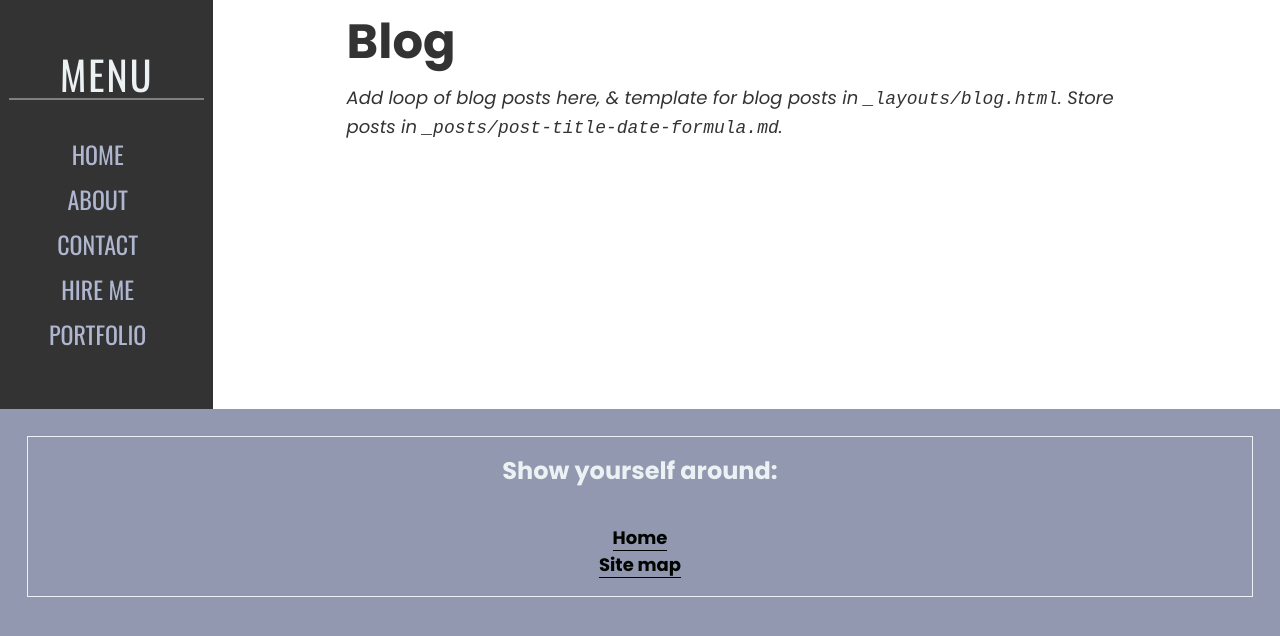
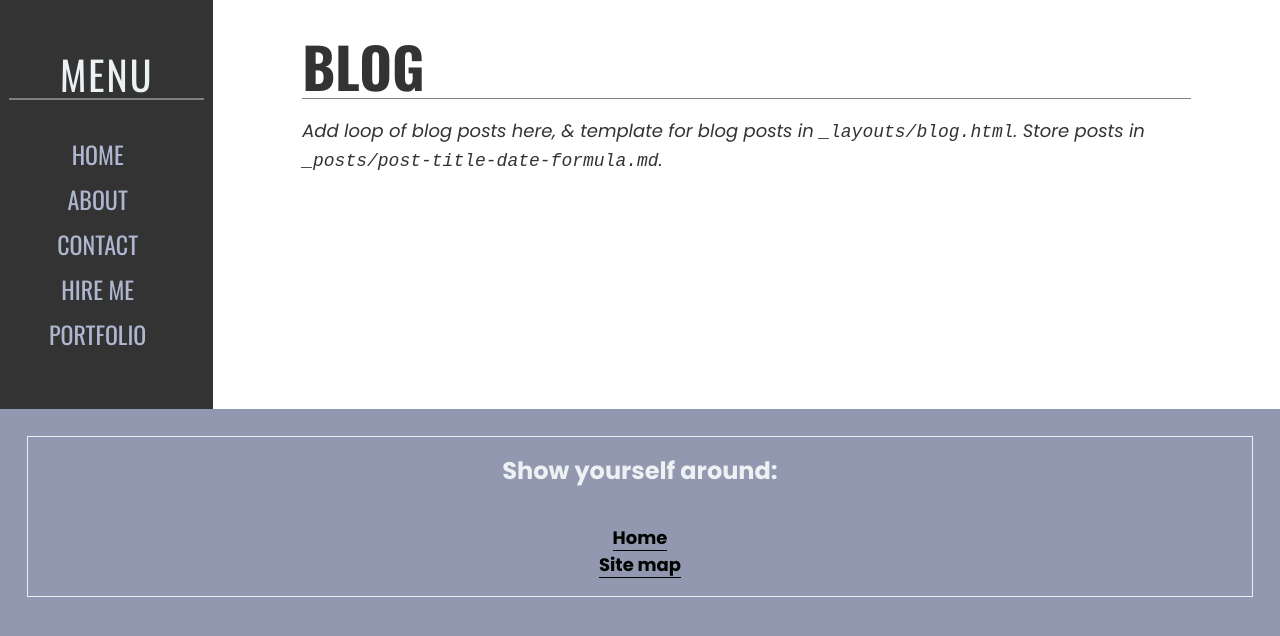
Before and after one commit to kbdonnally/katherinedoes.design, a Jekyll site: the page built from pages/real/blog.md, in a window 1280 px wide. Shown: the top 636 px of the page. Built offline with Jekyll 4.4.1, drawn with Linux system fonts in a browser that asks for light colours; some web fonts are replaced.

Commit message:
Rearrange & clean up CSS styles for generic headers

```diff
--- /dev/null
+++ b/assets/css/_sass/_layouts/_default.scss
@@ -0,0 +1,16 @@
+/* Default Layout Styles: */
+
+// wraps {{ content }} in default.html
+.main-content-wrapper {
+	position: relative;
+	padding: 1.5rem 8.33%;
+	@media screen and (max-width: 400px) {
+		padding: 0 4.167%;
+	}
+	@media (min-width: 768px) and (max-width: 900px) {
+		padding: 0 4.167%;
+	}
+	@media screen and (min-width: 1200px) {
+		// add big-screen styles here if find need
+	}
+}
--- a/assets/css/_sass/_layouts/_elements.scss
+++ b/assets/css/_sass/_layouts/_elements.scss
@@ -1,18 +1,6 @@
-/* CSS Element Selectors: */
+/* Generic Elements: */
 
-/* --------------- 1. Font Sizes ----------------- */
-
-p, ul, ol, li, blockquote, section, nav, footer {
-	@media screen and (min-width: 900px) {
-		font-size: 1.0625rem;
-	}
-	@media screen and (min-width: 1200px) {
-		font-size: 1.125rem;
-	}
-}
-
-// Headers
-
+// --------------- 1. Headers -----------------
 
 h1 {
 	line-height: 1;
@@ -20,6 +8,34 @@ h1 {
 
 h2, h3, h4, h5 {
 	line-height: 1.2;
+}
+
+// Desktop & larger
+
+h1 {
+	line-height: 1;
+	margin: .25em 0;
+	padding-bottom: .0625em;
+	font-size: 3.5rem;
+	font-family: 'Oswald', sans-serif;
+	font-weight: 700;
+	text-transform: uppercase;
+	border-bottom: 1px solid $halfgray;
+}
+
+h2 {
+	margin: .75em 0;
+	font-size: 2rem;
+}
+
+h3 {
+	margin: 1.25rem 0;
+	font-size: 1.5rem;
+}
+
+h4 {
+	margin: calc(.875rem / 2) 0;
+	font-size: 1.125rem;
 }
 
 // Tablet & smaller
@@ -46,54 +62,16 @@ h2, h3, h4, h5 {
 	}
 }
 
-// Desktop & larger
+// --------------- 2. Elements -----------------
 
-h1 {
-	margin: 1.25rem 0;
-	font-size: 2.5rem;
+p, ul, ol, li, blockquote, section, nav, footer {
+	@media screen and (min-width: 900px) {
+		font-size: 1.0625rem;
+	}
 	@media screen and (min-width: 1200px) {
-		margin: 1.125rem 0;
-		font-size: 3rem;
+		font-size: 1.125rem;
 	}
 }
-
-h2 {
-	margin: .75em 0;
-	font-size: 2rem;
-}
-
-h3 {
-	margin: 1.25rem 0;
-	font-size: 1.5rem;
-}
-
-h4 {
-	margin: calc(.875rem / 2) 0;
-	font-size: 1.125rem;
-}
-
-/* --------------- 2. Page Structures ----------------- */
-
-// wraps {{ content }} in default.html
-main.main-content-wrapper {
-	position: relative;
-	padding: 0 8.33%;
-	max-width: calc(800px + 16.67%);
-		margin: 0 auto;
-	@media screen and (max-width: 400px) {
-		padding: 0 4.167%;
-	}
-	@media (min-width: 768px) and (max-width: 900px) {
-		padding: 0 4.167%;
-	}
-	@media screen and (min-width: 1200px) {
-		// add big-screen styles here if find need
-	}
-}
-
-/* --------------- 3. Element Styles ----------------- */
-
-p, ul, ol, li, blockquote {  }
 
 a {
 	text-decoration: none;
@@ -115,9 +93,3 @@ hr {
 	height: 1px;
 	background-color: $halfgray;
 }
-
-// header *styles*
-
-h1 {
-
-}
--- a/assets/css/style.scss
+++ b/assets/css/style.scss
@@ -21,6 +21,7 @@
 
 // layouts:
 @import '_layouts/elements';
+@import '_layouts/default';
 @import '_layouts/general';
 
 // nav:
```
